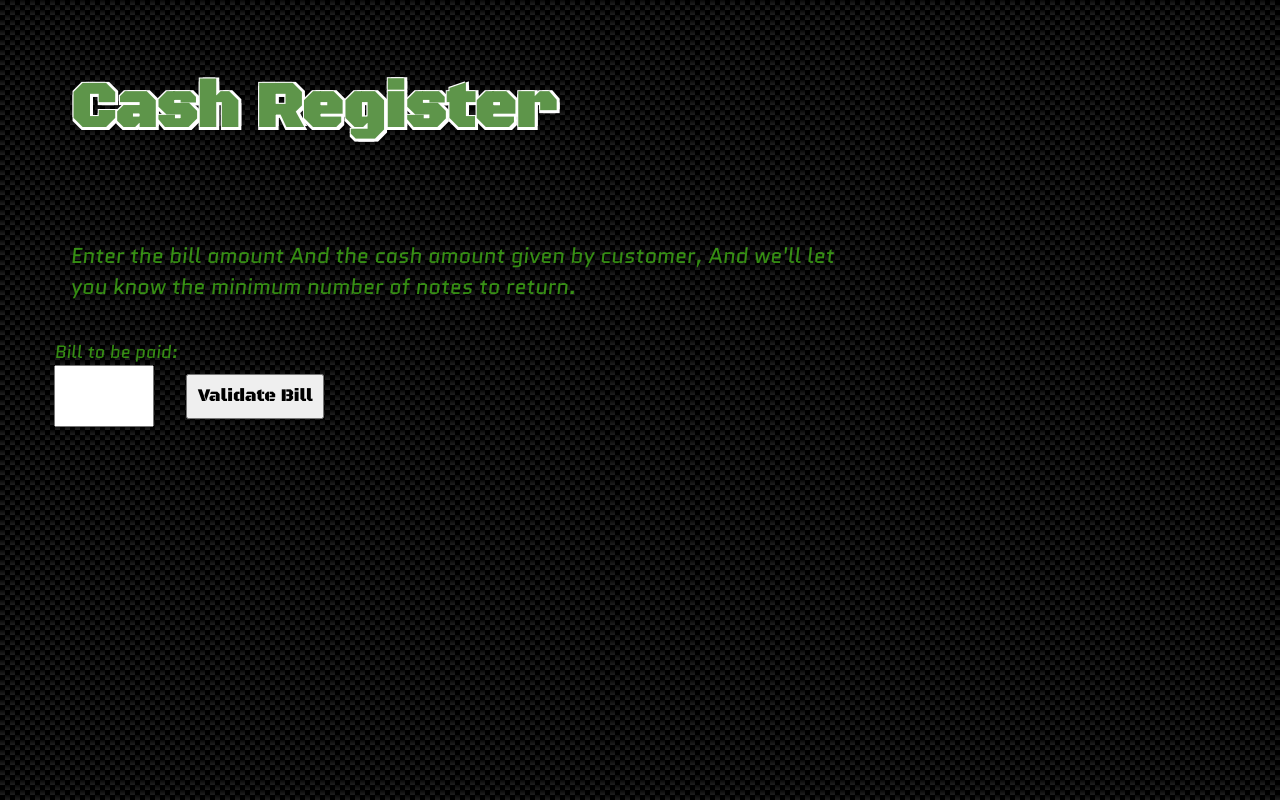
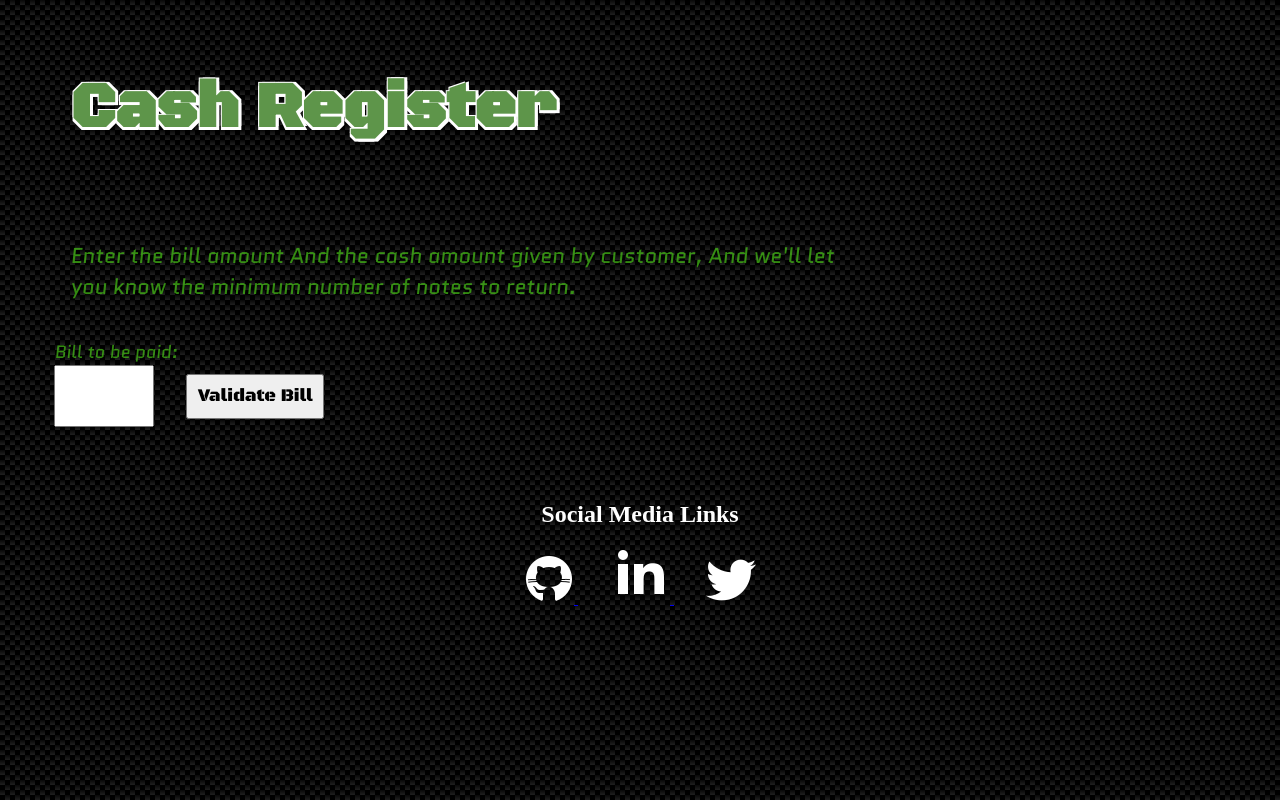
Before and after one commit to Sameony/Cash_Register, a plain HTML site: page index.html in a window 1280 px wide. Drawn offline with Linux system fonts and the light colour scheme.

Commit message:
feat: added footer

```diff
--- a/index.html
+++ b/index.html
@@ -59,6 +59,28 @@
 </section>
 
 
+<footer class="footer">
+    <div class="footer-header">Social Media Links</div>
+    <ul class="list-non-bullet">
+        <li class="list-item-inline">
+            <a href="https://github.com/Sameony">
+                <img src="/Media/icons8-github-50.png" alt="icon-github">
+            </a>
+        </li>
+        <li class="list-item-inline">
+            <a
+            href="https://www.linkedin.com/in/mohammed-sameer-786485219/">
+                <img src="/Media/icons8-linkedin-2-60.png" alt="Icon-linkedin">
+            </a>
+        </li>
+        <li class="list-item-inline">
+            <a href="/">
+                <img src="/Media/icons8-twitter-50.png" alt="Icon-twitter">
+            </a>
+        </li>
+
+    </ul>
+</footer>
 
     <script src="index.js"></script>
 </body>
--- a/styles.css
+++ b/styles.css
@@ -83,3 +83,25 @@ tr,th,td{
 .largify{
     font-size: larger;
 }
+/* footer */
+.footer{
+    padding: 2rem;
+    text-align: center;
+    color: white;
+
+}
+
+.list-item-inline{
+    display: inline;
+    padding: 1rem;
+}
+
+.footer ul{
+    padding-inline-start: 0px;
+    color:white;
+}
+
+.footer-header{
+    font-size: x-large;
+    font-weight: bold;
+}
```
Also changed, not shown: Media/icons8-github-50.png (added), Media/icons8-linkedin-2-60.png (added), Media/icons8-twitter-50.png (added).
